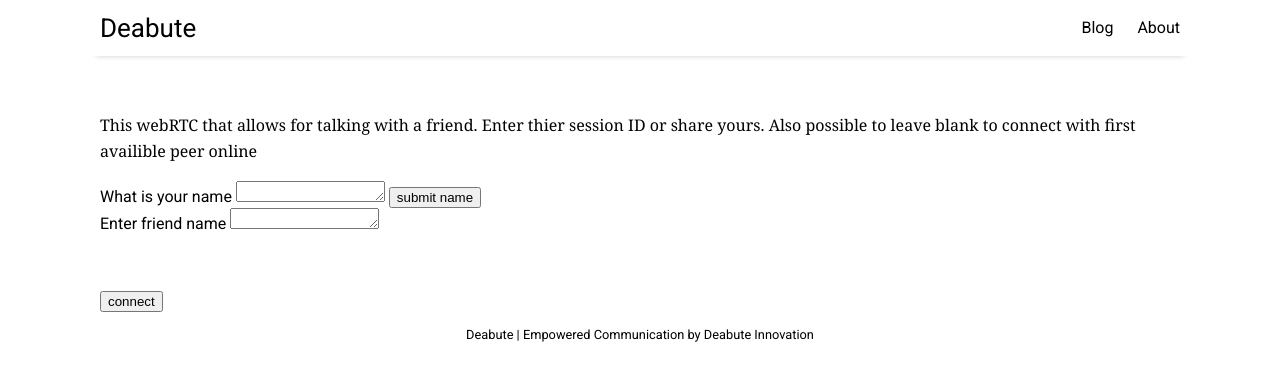
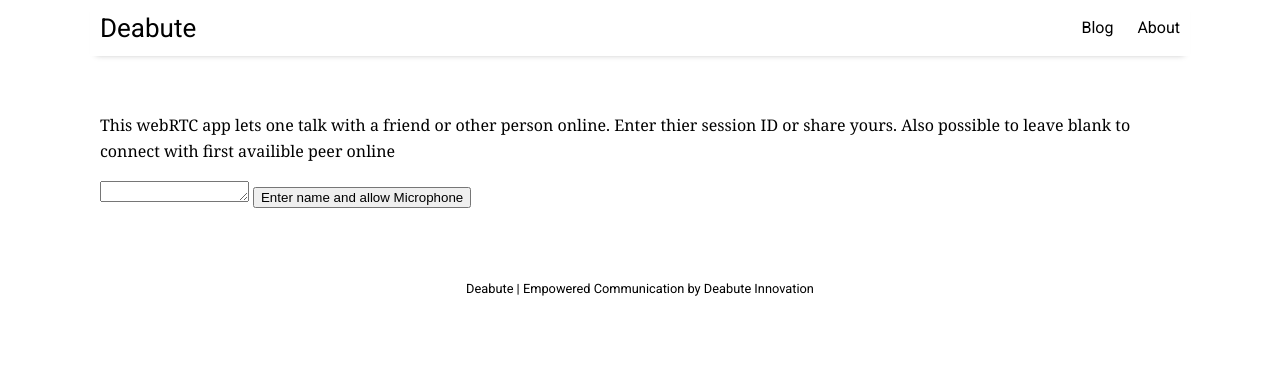
Before and after one commit to Deabute/deabute.com, a Jekyll site: the page built from chat.html, in a window 1280 px wide. Shown: the top 381 px of the page. Built offline with Jekyll 4.4.1, drawn with Linux system fonts in a browser that asks for light colours; nearby versions of some CDN libraries; part of the change alters nothing that is shown.

Commit message:
control everything with one mode button

```diff
--- a/assets/js/chat.js
+++ b/assets/js/chat.js
@@ -36,8 +36,8 @@ var rtc = { // stun servers in config allow client to introspect a communication
         });                                                     // note answer is shown to user in onicecandidate event above once resolved
     },
     connect: function(){                                        // what to do when a friends session id is entered
-        ws.friendName = app.friendInput.value;                  // set id to target friend value to use when ice canidates are gathered
-        app.friendInput.value = '';
+        ws.friendName = app.nameInput.value;                    // set id to target friend value to use when ice canidates are gathered
+        app.nameInput.value = '';
         rtc.init(rtc.createOffer);
     }
 };
@@ -64,12 +64,9 @@ var dataPeer = {
         catch(error){}                         // if error we don't care there is a default object
         var res = {type: null};                // response
         if(req.type === 'disconnect'){
-            ws.friend = '';
-            app.changeMode();
-            rtc.peer.close();
-            rtc.peer = null;
+            app.changeMode(1);                 // jump to startin point
         } else if(req.type === 'connect'){
-            app.changeMode();
+            app.changeMode(4); // Stage 3 mode change
         } else {
             console.log(message);        // will log message regardless of whether it was parsed
         }
@@ -121,8 +118,6 @@ var ws = {
             rtc.peer.addIceCandidate(req.canidate);
         } else if(req.type === 'nomatch'){
             console.log('no matches found');
-        } else if(req.type === 'disconnect'){
-            app.changeMode();
         } else {
             // console.log(message);        // will log message regardless of whether it was parsed
         }
@@ -159,52 +154,57 @@ var media = {
 
 var app = {
     modes: [
-        'Enter name and connect mic',
-        'Enter friend name and talk (empty for whomever)',
-        'end call'
+        'ending connection',
+        'Enter name and allow Microphone',
+        'Connect (empty for whomever)',
+        'connecting...',
+        'disconnect'
     ],
-    chatMode: false, // Determites if showing talkin mode or connecting mode
+    chatMode: 1, // Determites if showing talkin mode or connecting mode
     modeButton: document.getElementById('modeButton'),
     nameInput: document.getElementById('nameInput'),
-    friendInput: document.getElementById('friendInput'),
-    setupBox: document.getElementById('setupBox'),
+    discription: document.getElementById('discription'),
     init: function(){
         document.addEventListener('DOMContentLoaded', function(){       // wait till dom is loaded before manipulating it
-            media.init();                                               // start making rtc connection once we get media
+            app.modeButton.innerHTML = app.modes[1];
             ws.init(document.getElementById('socketserver').innerHTML); // grab socket server from compiled jekyll temlpate for this env
             document.getElementById('socketserver').style.visibility = 'hidden'; // hide, not sure how to do this in html
         });
-        document.addEventListener('keyup', function(event){ // map enter button to sending message
-            if(event.keyCode === 13){app.sendMsg();}
-        });
     },
-    mode: function(){ // Enter name / connect mic then enter friend name / connect
-        if(app.chatMode){
-            app.endChat();
-        } else {
-            rtc.connect();
-        }
-    },
-    userName: function(){
-        ws.send({type: 'name', name: app.nameInput.value});
-    },
-    endChat: function(){
-        dataPeer.send({type: 'disconnect'});
-        ws.send({type: 'disconnect'});
-        ws.friend = '';
-        rtc.peer.close();
-        rtc.peer = null;
-        app.changeMode();
-    },
-    changeMode: function(){ // change between chat or connect view
-        app.chatMode = !app.chatMode;
-        if(app.chatMode){
-            app.modeButton.innerHTML = 'disconnect';
-            app.setupBox.style.visibility = 'hidden';
-        } else {
-            app.modeButton.innerHTML = 'connect';
-            app.setupBox.style.visibility = 'visible';
-        }
+    changeMode: function(chatMode){ // change between chat or connect view
+        app.chatMode = chatMode ? chatMode : app.chatMode + 1;
+        if(app.chatMode === app.modes.length){app.chatMode = 0;}
+        if(app.chatMode === 0){
+            dataPeer.send({type: 'disconnect'}); // tell friend we are done
+            ws.send({type: 'disconnect'});       // tell server we are done
+            app.changeMode(1);                   // jump to starting point
+        } else if(app.chatMode === 1){ // end chat button was press
+            ws.friendName = '';
+            ws.friendId = '';
+            rtc.peer.close();
+            rtc.peer = null;
+            app.discription.style.visibility = 'visible';
+            if(media.stream){app.changeMode(2);}
+            else { app.modeButton.innerHTML = app.modes[1]; }
+        } else if(app.chatMode === 2){
+            if(!media.stream){
+                media.init();
+                ws.send({type: 'name', name: app.nameInput.value});
+            }
+            app.nameInput.value = '';
+            app.modeButton.innerHTML = app.modes[2];
+        } else if(app.chatMode == 3){
+            if(media.stream){
+                rtc.connect();
+                app.modeButton.innerHTML = app.modes[3];
+            } else {
+                app.modeButton.innerHTML = 'No voice detected';
+                app.chatMode = 2;
+            }
+        } else if (app.chatMode === 4){
+            app.discription.style.visibility = 'hidden';
+            app.modeButton.innerHTML = app.modes[4];
+        } else {console.log('ya daw gone messed up');}
     }
 };
 
--- a/chat.html
+++ b/chat.html
@@ -3,25 +3,17 @@ layout: page
 title:
 ---
 
-<div id="setupBox">
-    <p>This webRTC that allows for talking with a friend.
+<p id='discription'>This webRTC app lets one talk with a friend or other person online.
 Enter thier session ID or share yours.
 Also possible to leave blank to connect with first availible peer online</p>
-    <label for="nameInput" >What is your name</label>
 <textarea id="nameInput" rows="1" cols="16"></textarea>
-    <button onclick="app.userName()" type="button">submit name</button>
-    <br>
-    <label for="friendInput" id="inputLabel">Enter friend name</label>
-    <textarea id="friendInput" rows="1" cols="16"></textarea>
+<button onclick="app.changeMode()" type="button" id='modeButton'></button>
 {% if jekyll.environment == "production" %}
     <p id=socketserver>{{ site.socketserver }}</p>
 {% else %}
     <p id="socketserver">ws://{{ site.host }}:3000</p>
 {% endif %}
 
-</div>
-
-<button onclick="app.mode()" type="button" id='modeButton'>connect</button>
 <audio id="mediaStream" autoplay> unsuported </audio>
 
 <script type="text/javascript" src="{{ site.url }}/assets/js/chat.js"></script>
```
Lines whose indentation alone changed are shown as unchanged.
